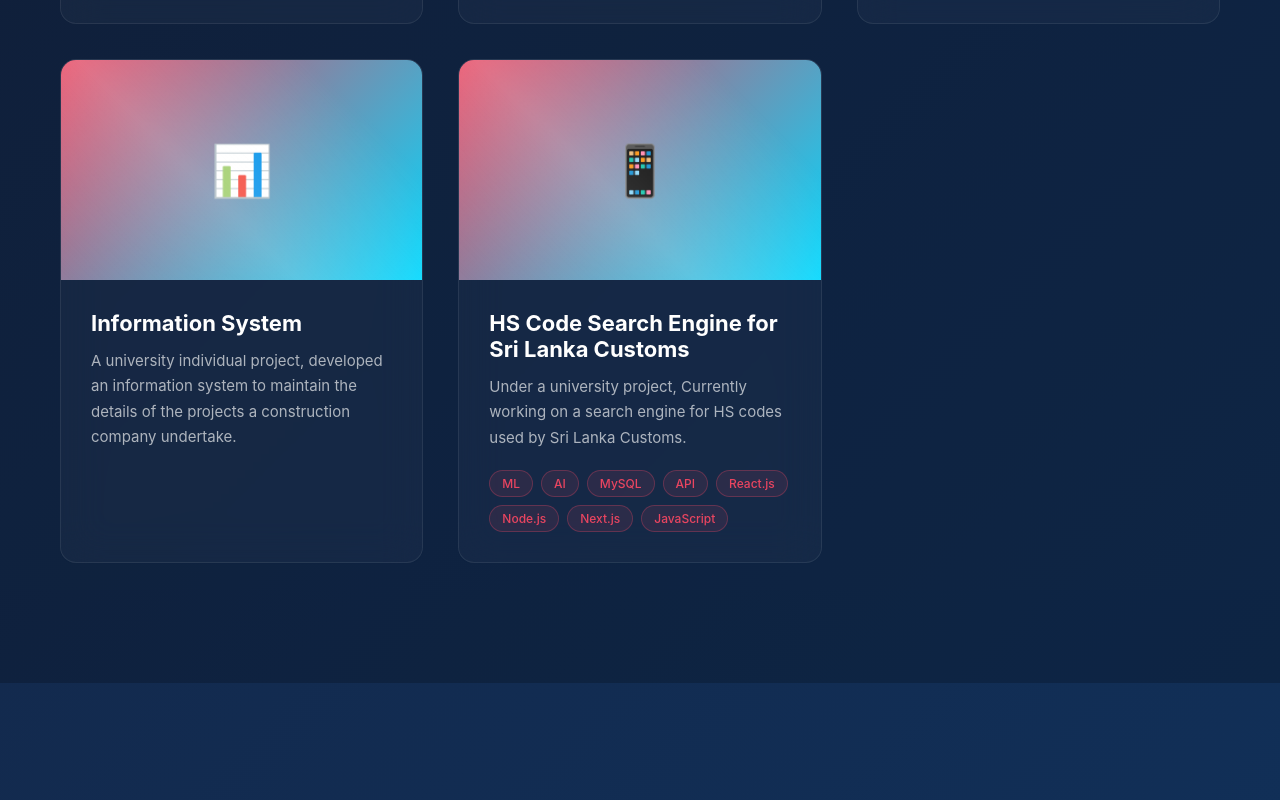
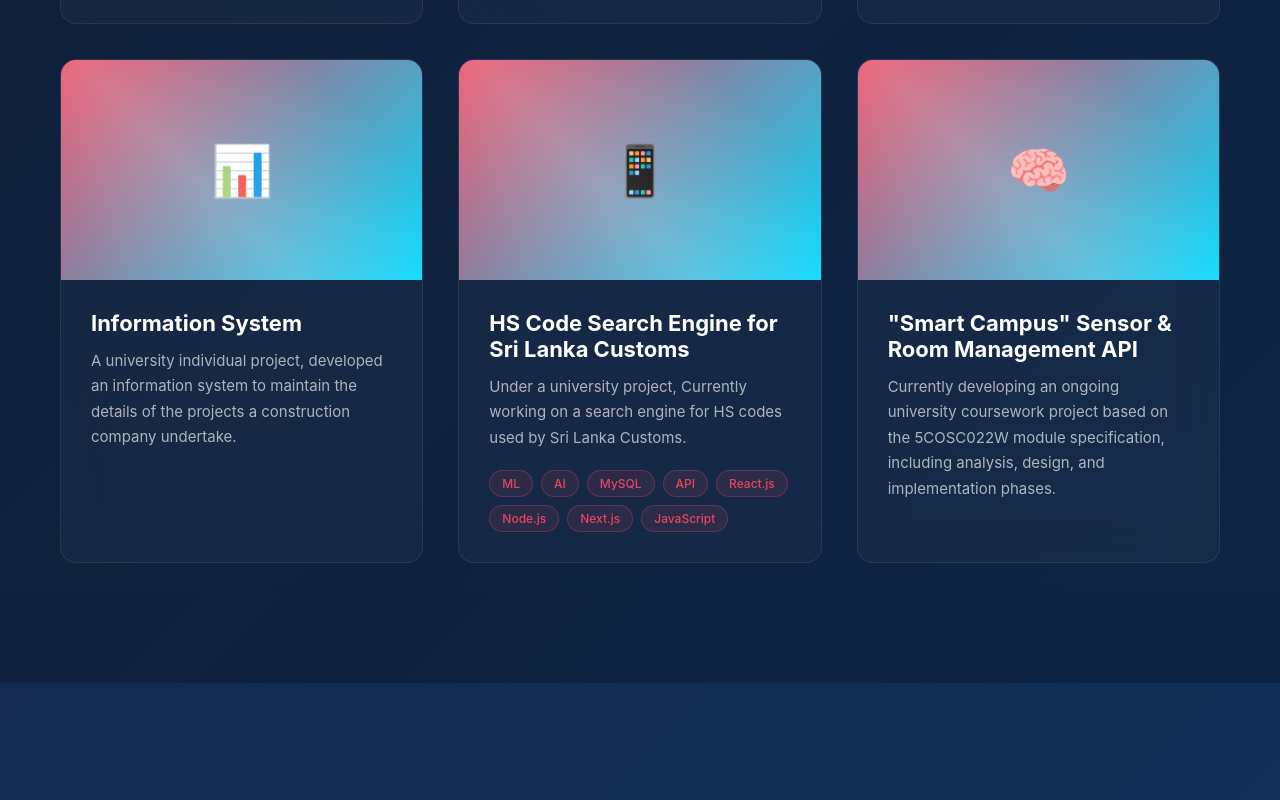
Before and after one commit to ThamadiR/ThamadiR.GITHUB.IO, a plain HTML site: page index.html in a window 1280 px wide. Shown: the part 7285-8085 px from the top of the page. Drawn offline with Linux system fonts and the light colour scheme.

Commit message:
Update index.html

```diff
--- a/index.html
+++ b/index.html
@@ -1579,6 +1579,16 @@ footer {
 
                         </div>
                     </div>
+                </div>
+
+                <div class="project-card">
+                    <div class="project-image">🧠</div>
+                    <div class="project-content">
+                        <h3>"Smart Campus" Sensor &amp; Room Management API</h3>
+                        <p>Currently developing an ongoing university coursework project based on the 5COSC022W module specification, including analysis, design, and implementation phases.</p>
+
+                    </div>
+                </div>
             </div>
         </section>
 
```
